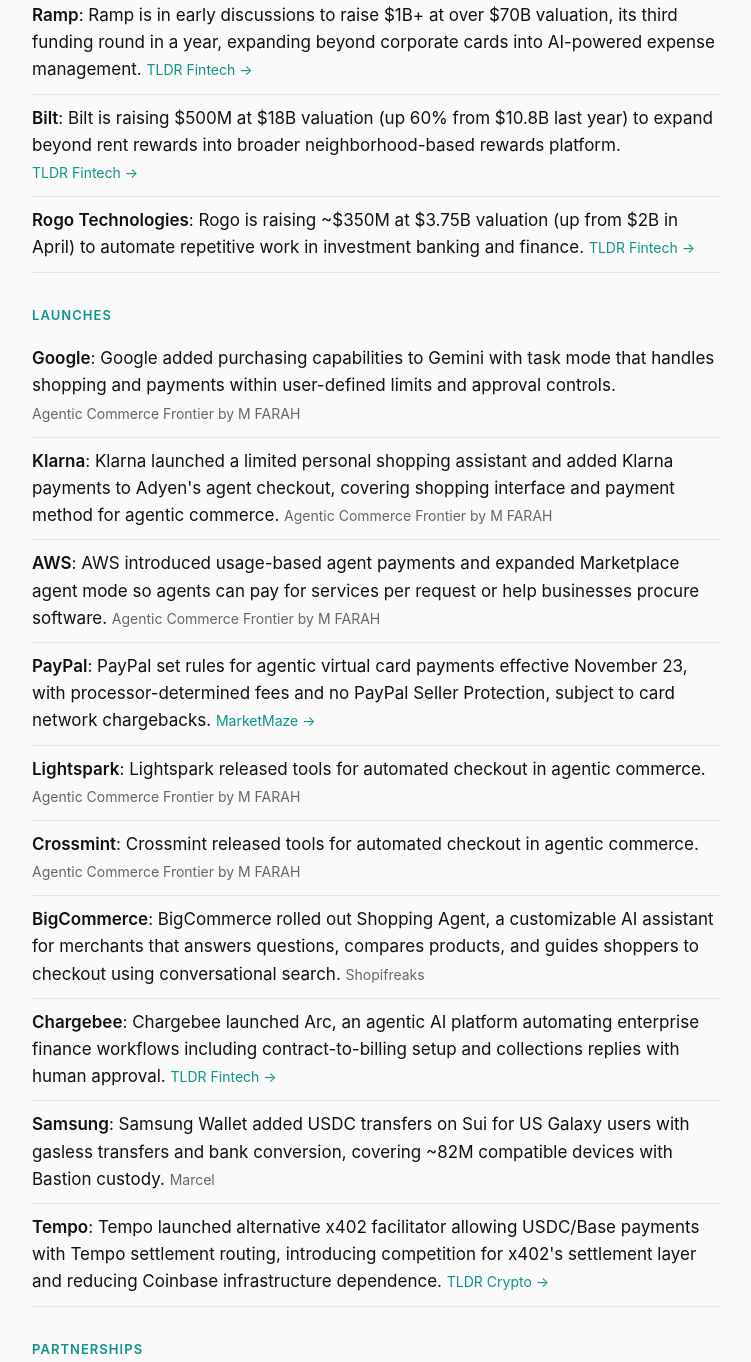
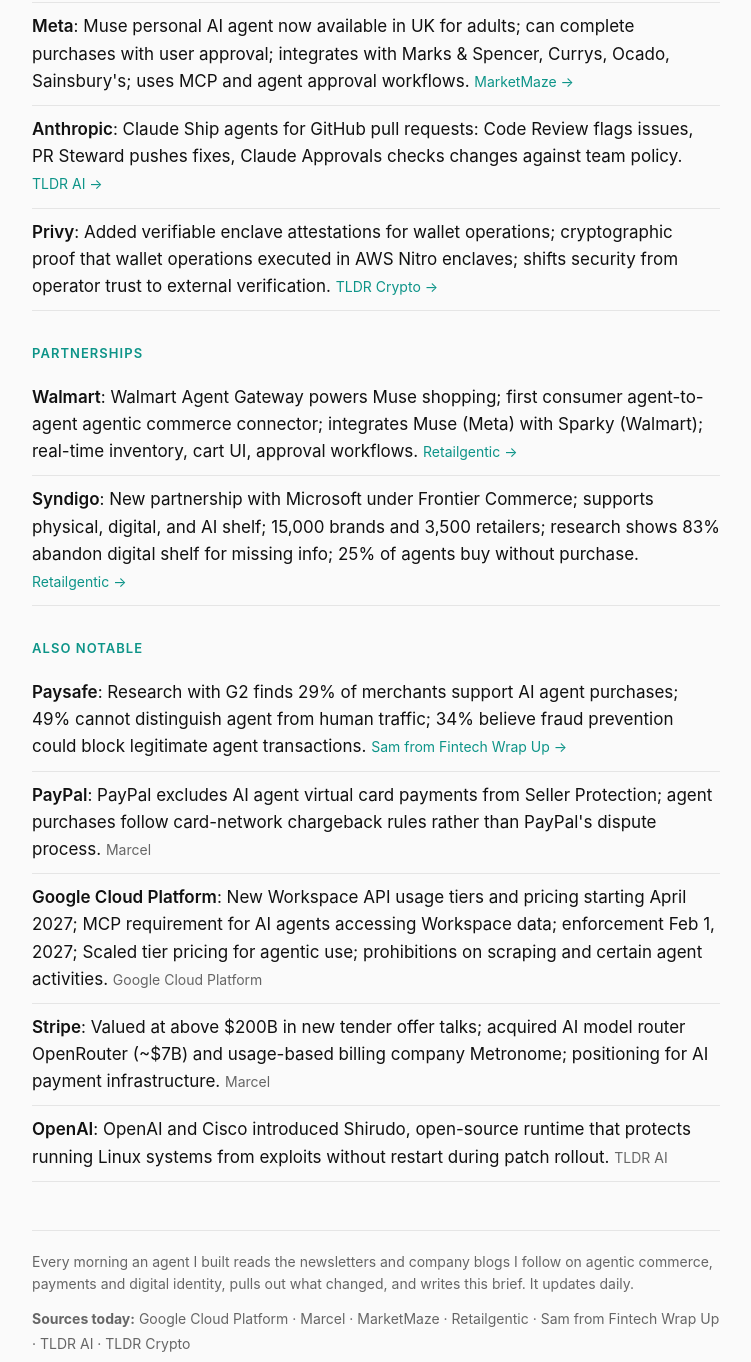
Before and after one commit to johnhenrypower/johnhpower, a plain HTML site: page intel/index.html in a window 1280 px wide. Shown: the part 884-2246 px from the top of the page, without its empty margins (264-1015 px from the left). Drawn offline with Linux system fonts and the light colour scheme.

Commit message:
intel: 2026-11-25

```diff
--- a/intel/index.html
+++ b/intel/index.html
@@ -6,10 +6,10 @@
 <meta http-equiv="Content-Security-Policy" content="default-src 'none'; style-src 'unsafe-inline' https://fonts.googleapis.com; font-src https://fonts.gstatic.com; base-uri 'none'; form-action 'none'">
 <meta name="referrer" content="no-referrer">
 <title>Agentic Commerce Market Intel | John Power</title>
-<meta name="description" content="Agentic commerce infrastructure accelerated this week across payments, identity, and merchant tooling. Visa expanded Agentic Ready to 140+ participants while PayPal, Klarna, and AWS launched or refine">
+<meta name="description" content="Agentic commerce infrastructure is crystallizing: 29% of merchants already accept AI agent purchases, though nearly half cannot identify agents in traffic, and PayPal is reframing agent transactions o">
 <meta property="og:type" content="article">
-<meta property="og:title" content="Agentic Commerce Market Intel: Tuesday, November 24, 2026">
-<meta property="og:description" content="Agentic commerce infrastructure accelerated this week across payments, identity, and merchant tooling. Visa expanded Agentic Ready to 140+ participants while PayPal, Klarna, and AWS launched or refine">
+<meta property="og:title" content="Agentic Commerce Market Intel: Wednesday, November 25, 2026">
+<meta property="og:description" content="Agentic commerce infrastructure is crystallizing: 29% of merchants already accept AI agent purchases, though nearly half cannot identify agents in traffic, and PayPal is reframing agent transactions o">
 <meta property="og:url" content="https://johnhpower.com/intel/">
 <link rel="preconnect" href="https://fonts.googleapis.com">
 <link rel="preconnect" href="https://fonts.gstatic.com" crossorigin>
@@ -42,59 +42,35 @@ footer p{margin:0 0 10px}
 <a class="home" href="/">John Power</a>
 <h1><em>Market</em> Intel</h1>
 <p class="sub">Agentic Commerce Market Intel</p>
-<p class="date">Tuesday, November 24, 2026</p>
-<p class="brief">Agentic commerce infrastructure accelerated this week across payments, identity, and merchant tooling. Visa expanded Agentic Ready to 140+ participants while PayPal, Klarna, and AWS launched or refined agent payment capabilities; concurrently, fraud detection and agent access control emerged as critical gaps, with Sumsub finding only 12% of businesses can revoke agent access. Regulatory and competitive positioning shifted notably: PayPal differentiated liability via virtual cards, Citi shifted risk to consumers using third-party agents, and eBay announced plans to productize shipping and authentication as platform services, signaling that capital-intensive, physical services may be the next defensible moat against AI disruption in commerce.</p>
+<p class="date">Wednesday, November 25, 2026</p>
+<p class="brief">Agentic commerce infrastructure is crystallizing: 29% of merchants already accept AI agent purchases, though nearly half cannot identify agents in traffic, and PayPal is reframing agent transactions outside traditional dispute protections. Visa launched CLI wallet on Tempo/MPP and expanded TAP to agent wallets; Google imposed MCP requirements and usage pricing for workspace agents; and Walmart&#39;s Muse connector with Meta demonstrates the first real consumer agent-to-agent commerce flow. Payment rails, bot defense, and agent identity are converging, major platforms are building the guardrails, verification layers, and settlement infrastructure that agentic commerce requires.</p>
 <h2>Funding</h2>
 <ul>
-<li><strong>Everful</strong>: Everful raised $48.5 million to target automated sourcing and better product information for shopping agents. <span class="src">Agentic Commerce Frontier by M FARAH</span></li>
-<li><strong>Wilgot</strong>: Wilgot raised $3 million targeting better product information and automated sourcing for shopping agents. <span class="src">Agentic Commerce Frontier by M FARAH</span></li>
-<li><strong>Payhawk</strong>: Payhawk raised $280 million to expand its business finance platform. <span class="src">Agentic Commerce Frontier by M FARAH</span></li>
-<li><strong>Ramp</strong>: Ramp is in early discussions to raise $1B+ at over $70B valuation, its third funding round in a year, expanding beyond corporate cards into AI-powered expense management. <span class="src"><a href="https://www.wsj.com/finance/corporate-card-startup-ramp-raising-funds-at-70-billion-valuation-631b071a" rel="noopener noreferrer nofollow">TLDR Fintech &rarr;</a></span></li>
-<li><strong>Bilt</strong>: Bilt is raising $500M at $18B valuation (up 60% from $10.8B last year) to expand beyond rent rewards into broader neighborhood-based rewards platform. <span class="src"><a href="https://www.bloomberg.com/news/articles/2026-11-17/bilt-seeks-18-billion-valuation-as-it-pushes-past-rent-rewards" rel="noopener noreferrer nofollow">TLDR Fintech &rarr;</a></span></li>
-<li><strong>Rogo Technologies</strong>: Rogo is raising ~$350M at $3.75B valuation (up from $2B in April) to automate repetitive work in investment banking and finance. <span class="src"><a href="https://www.bloomberg.com/news/articles/2026-11-18/ex-junior-bankers-ai-startup-rogo-leaps-to-3-75-billion-valuation" rel="noopener noreferrer nofollow">TLDR Fintech &rarr;</a></span></li>
+<li><strong>Amazon</strong>: Acquired Decart&#39;s AI optimization technology for $7.5B; Decart Optimization Stack (DOS) makes AI run efficiently on Nvidia, Amazon, Google hardware; enables better training, inference, and cheaper models. <span class="src"><a href="https://techcrunch.com/2026/11/23/amazon-snaps-up-decarts-ai-optimization-tech-for-7-5b-as-it-prepares-to-sell-trainium-chips/" rel="noopener noreferrer nofollow">TLDR AI &rarr;</a></span></li>
 </ul>
 <h2>Launches</h2>
 <ul>
-<li><strong>Google</strong>: Google added purchasing capabilities to Gemini with task mode that handles shopping and payments within user-defined limits and approval controls. <span class="src">Agentic Commerce Frontier by M FARAH</span></li>
-<li><strong>Klarna</strong>: Klarna launched a limited personal shopping assistant and added Klarna payments to Adyen&#39;s agent checkout, covering shopping interface and payment method for agentic commerce. <span class="src">Agentic Commerce Frontier by M FARAH</span></li>
-<li><strong>AWS</strong>: AWS introduced usage-based agent payments and expanded Marketplace agent mode so agents can pay for services per request or help businesses procure software. <span class="src">Agentic Commerce Frontier by M FARAH</span></li>
-<li><strong>PayPal</strong>: PayPal set rules for agentic virtual card payments effective November 23, with processor-determined fees and no PayPal Seller Protection, subject to card network chargebacks. <span class="src"><a href="https://www.marketmaze.me/p/paypal-us-ai-shopping-card-fees-disputes" rel="noopener noreferrer nofollow">MarketMaze &rarr;</a></span></li>
-<li><strong>Lightspark</strong>: Lightspark released tools for automated checkout in agentic commerce. <span class="src">Agentic Commerce Frontier by M FARAH</span></li>
-<li><strong>Crossmint</strong>: Crossmint released tools for automated checkout in agentic commerce. <span class="src">Agentic Commerce Frontier by M FARAH</span></li>
-<li><strong>BigCommerce</strong>: BigCommerce rolled out Shopping Agent, a customizable AI assistant for merchants that answers questions, compares products, and guides shoppers to checkout using conversational search. <span class="src">Shopifreaks</span></li>
-<li><strong>Chargebee</strong>: Chargebee launched Arc, an agentic AI platform automating enterprise finance workflows including contract-to-billing setup and collections replies with human approval. <span class="src"><a href="https://ffnews.com/news/chargebee-launches-arc-a-new-agentic-finance-platform-a2147603" rel="noopener noreferrer nofollow">TLDR Fintech &rarr;</a></span></li>
-<li><strong>Samsung</strong>: Samsung Wallet added USDC transfers on Sui for US Galaxy users with gasless transfers and bank conversion, covering ~82M compatible devices with Bastion custody. <span class="src">Marcel</span></li>
-<li><strong>Tempo</strong>: Tempo launched alternative x402 facilitator allowing USDC/Base payments with Tempo settlement routing, introducing competition for x402&#39;s settlement layer and reducing Coinbase infrastructure dependence. <span class="src"><a href="https://threadreaderapp.com/thread/2123548922031514039.html" rel="noopener noreferrer nofollow">TLDR Crypto &rarr;</a></span></li>
+<li><strong>Cashfree</strong>: Launches agent-enabled wallet with UPI/card/net banking funding; users set budgets and payment limits for connected agents; bill payments live, travel/food/e-commerce planned. <span class="src">Marcel</span></li>
+<li><strong>Meta</strong>: Muse personal AI agent now available in UK for adults; can complete purchases with user approval; integrates with Marks &amp; Spencer, Currys, Ocado, Sainsbury&#39;s; uses MCP and agent approval workflows. <span class="src"><a href="https://www.marketmaze.me/p/meta-muse-shopping-assistant-uk-adults" rel="noopener noreferrer nofollow">MarketMaze &rarr;</a></span></li>
+<li><strong>Anthropic</strong>: Claude Ship agents for GitHub pull requests: Code Review flags issues, PR Steward pushes fixes, Claude Approvals checks changes against team policy. <span class="src"><a href="https://code.claude.com/docs/en/claude-ship" rel="noopener noreferrer nofollow">TLDR AI &rarr;</a></span></li>
+<li><strong>Privy</strong>: Added verifiable enclave attestations for wallet operations; cryptographic proof that wallet operations executed in AWS Nitro enclaves; shifts security from operator trust to external verification. <span class="src"><a href="https://threadreaderapp.com/thread/2123488867408085200.html" rel="noopener noreferrer nofollow">TLDR Crypto &rarr;</a></span></li>
 </ul>
 <h2>Partnerships</h2>
 <ul>
-<li><strong>HarnessBuy</strong>: HarnessBuy signed MoU with Mastercard integrating Agent Pay to enrich merchant catalogues for AI agents, with regional pilots being explored. <span class="src">Marcel</span></li>
-</ul>
-<h2>Regulation</h2>
-<ul>
-<li><strong>Depop</strong>: Depop updated US Terms of Service with clauses banning buy-for-me agents, LLM bots, and orders without human review, mirroring eBay&#39;s earlier agent restrictions. <span class="src">Shopifreaks</span></li>
-<li><strong>Citi</strong>: Citi updated account agreement treating AI agent actions as authorized, extending liability exemption to leaked agent credentials subject to law, creating risk differentiation from independent financial assistants. <span class="src"><a href="https://techcrunch.com/2026/11/18/more-banks-says-customers-using-ai-agents-are-on-their-own-even-if-they-get-hacked/" rel="noopener noreferrer nofollow">TLDR Fintech &rarr;</a></span></li>
+<li><strong>Walmart</strong>: Walmart Agent Gateway powers Muse shopping; first consumer agent-to-agent agentic commerce connector; integrates Muse (Meta) with Sparky (Walmart); real-time inventory, cart UI, approval workflows. <span class="src"><a href="https://www.retailgentic.com/p/first-look-musewalmart-connector" rel="noopener noreferrer nofollow">Retailgentic &rarr;</a></span></li>
+<li><strong>Syndigo</strong>: New partnership with Microsoft under Frontier Commerce; supports physical, digital, and AI shelf; 15,000 brands and 3,500 retailers; research shows 83% abandon digital shelf for missing info; 25% of agents buy without purchase. <span class="src"><a href="https://www.retailgentic.com/p/syndigo-ceo-simon-angove-on-winning" rel="noopener noreferrer nofollow">Retailgentic &rarr;</a></span></li>
 </ul>
 <h2>Also notable</h2>
 <ul>
-<li><strong>Visa</strong>: Visa expanded Agentic Ready to more than 140 acceptance-side participants for testing agent transactions across merchant, payment provider, and acquirer systems. <span class="src">Agentic Commerce Frontier by M FARAH</span></li>
-<li><strong>Adyen</strong>: Adyen&#39;s agent checkout now supports Klarna payments for agentic commerce transactions. <span class="src">Marcel</span></li>
-<li><strong>Incognia</strong>: Incognia research on 300M+ transactions found recipient-side risk signals and relationship intelligence help detect authorized payment scams more effectively than sender-side signals alone. <span class="src">Marcel</span></li>
-<li><strong>Sumsub</strong>: Sumsub found 53% of surveyed businesses detected or suspected agent-related fraud, but only 12% could revoke agent access, indicating identity and permission control gaps. <span class="src">Agentic Commerce Frontier by M FARAH</span></li>
-<li><strong>G2</strong>: G2 survey found 29% of online sellers accept agent purchases but few can reliably identify those orders, indicating weak merchant visibility. <span class="src">Agentic Commerce Frontier by M FARAH</span></li>
-<li><strong>Amazon</strong>: Amazon CEO Andy Jassy indicated the company hasn&#39;t ruled out letting outside AI agents buy on its store if it offers good customer experience and fair value exchange, reversing months of blocking AI shopping agents. <span class="src">Shopifreaks</span></li>
-<li><strong>eBay</strong>: eBay is building shipping and authentication services to sell to rival e-commerce platforms and marketplaces, expanding beyond its own marketplace operations. <span class="src">Shopifreaks</span></li>
-<li><strong>Poshmark</strong>: Poshmark is retreating from social features and leaning on AI shopping tools, including a ChatGPT app and an AI assistant testing product fit recommendations. <span class="src">Shopifreaks</span></li>
-<li><strong>Etsy</strong>: Etsy revised terms of use after seller backlash over clauses allowing AI training on seller content; committed to not using seller content to train AI models designed to copy original work. <span class="src">Shopifreaks</span></li>
-<li><strong>Stripe</strong>: Stripe Treasury&#39;s public preview allows AI assistants to pay vendors, convert currencies, and top up accounts with agent-initiated actions requiring confirmation or custom approval rules. <span class="src"><a href="https://stripe.com/blog/give-your-agents-controlled-access-to-analyze-your-data-and-move-funds" rel="noopener noreferrer nofollow">TLDR Fintech &rarr;</a></span></li>
-<li><strong>Anthropic</strong>: Anthropic closed its IPO at $83 per share, raising ~$93.5B for the company and $26B in concurrent private placement from AMD, Broadcom, Google, Micron, Microsoft, Nvidia, TSMC. <span class="src"><a href="https://www.anthropic.com/news/ipo-close" rel="noopener noreferrer nofollow">TLDR Fintech &rarr;</a></span></li>
-<li><strong>Backpack</strong>: Backpack completed CFTC triple license stack (DCO, DCM, FCM) achieving in-house clearing for leveraged perpetuals without third-party intermediaries, only the third US firm after Kraken and Kalshi to do so. <span class="src"><a href="https://threadreaderapp.com/thread/2123081592209858911.html" rel="noopener noreferrer nofollow">TLDR Crypto &rarr;</a></span></li>
-<li><strong>Visa</strong>: Visa released Trusted Agent Protocol and Visa CLI experimental agent wallet for OUSD to verify agent authorization through 5B payment credentials; launched integration invitations for wallet and task marketplace builders. <span class="src">TLDR Crypto</span></li>
-<li><strong>Mastercard</strong>: Mastercard integrating with HarnessBuy&#39;s agentic commerce platform through Agent Pay to enrich merchant catalogues for AI shopping agents in Asia-Pacific region. <span class="src">Marcel</span></li>
+<li><strong>Paysafe</strong>: Research with G2 finds 29% of merchants support AI agent purchases; 49% cannot distinguish agent from human traffic; 34% believe fraud prevention could block legitimate agent transactions. <span class="src"><a href="https://www.fintechwrapup.com/p/reports-beyond-the-cart-what-merchants" rel="noopener noreferrer nofollow">Sam from Fintech Wrap Up &rarr;</a></span></li>
+<li><strong>PayPal</strong>: PayPal excludes AI agent virtual card payments from Seller Protection; agent purchases follow card-network chargeback rules rather than PayPal&#39;s dispute process. <span class="src">Marcel</span></li>
+<li><strong>Google Cloud Platform</strong>: New Workspace API usage tiers and pricing starting April 2027; MCP requirement for AI agents accessing Workspace data; enforcement Feb 1, 2027; Scaled tier pricing for agentic use; prohibitions on scraping and certain agent activities. <span class="src">Google Cloud Platform</span></li>
+<li><strong>Stripe</strong>: Valued at above $200B in new tender offer talks; acquired AI model router OpenRouter (~$7B) and usage-based billing company Metronome; positioning for AI payment infrastructure. <span class="src">Marcel</span></li>
+<li><strong>OpenAI</strong>: OpenAI and Cisco introduced Shirudo, open-source runtime that protects running Linux systems from exploits without restart during patch rollout. <span class="src">TLDR AI</span></li>
 </ul>
 <footer>
 <p>Every morning an agent I built reads the newsletters and company blogs I follow on agentic commerce, payments and digital identity, pulls out what changed, and writes this brief. It updates daily.</p>
-<p class="sources"><strong>Sources today:</strong> Agentic Commerce Frontier by M FARAH &middot; Marcel &middot; MarketMaze &middot; Shopifreaks &middot; TLDR Crypto &middot; TLDR Fintech</p>
+<p class="sources"><strong>Sources today:</strong> Google Cloud Platform &middot; Marcel &middot; MarketMaze &middot; Retailgentic &middot; Sam from Fintech Wrap Up &middot; TLDR AI &middot; TLDR Crypto</p>
 </footer>
 </main>
 </body>
```
